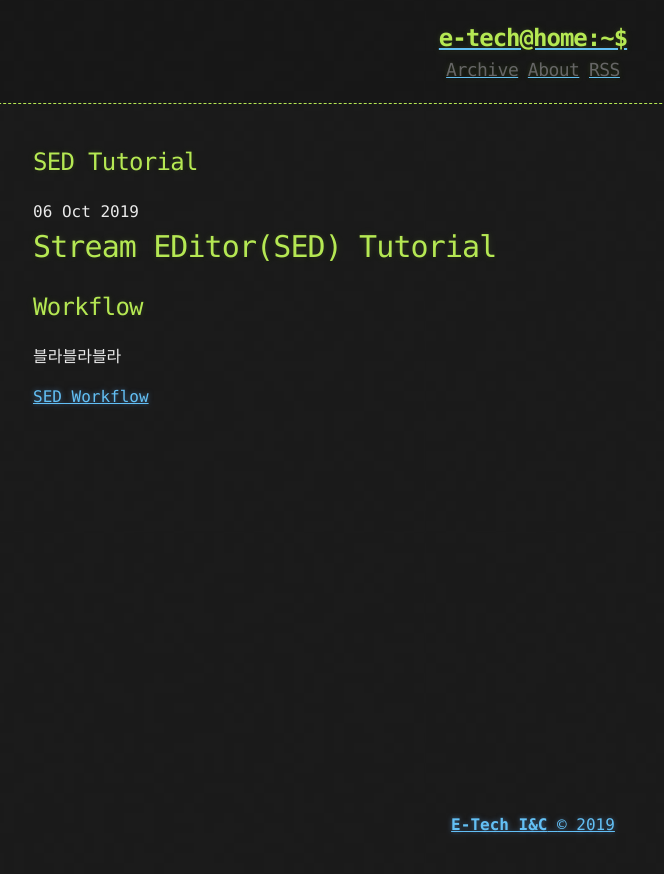
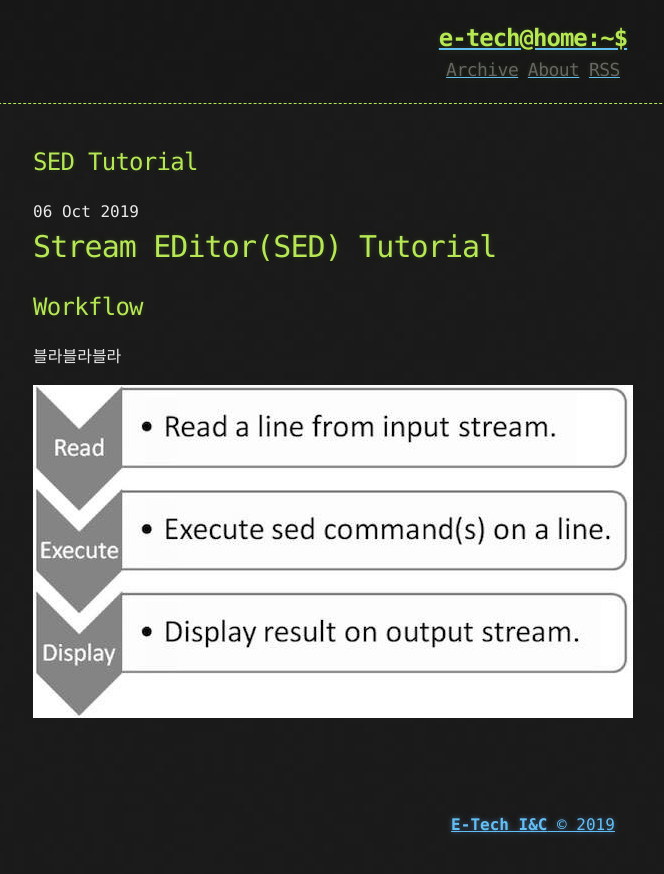
Before and after one commit to e-techinc/etechinc, a Jekyll site: the page built from _posts/2019-10-06-SED.md, in a window 1280 px wide. Shown: the top 874 px of the page, without its empty margins (107-771 px from the left). Built offline with Jekyll 4.4.1, drawn with Linux system fonts in a browser that asks for light colours.

Commit message:
Update 2019-10-06-SED.md

```diff
--- a/_posts/2019-10-06-SED.md
+++ b/_posts/2019-10-06-SED.md
@@ -12,4 +12,4 @@ published: true
 
 블라블라블라
 
-[SED Workflow](https://github.com/e-techinc/etechinc/blob/master/_posts/images/2016-10-31-14614770425007%5B1%5D.jpg)
+![SED Workflow](https://github.com/e-techinc/etechinc/blob/master/_posts/images/2016-10-31-14614770425007%5B1%5D.jpg)
```
